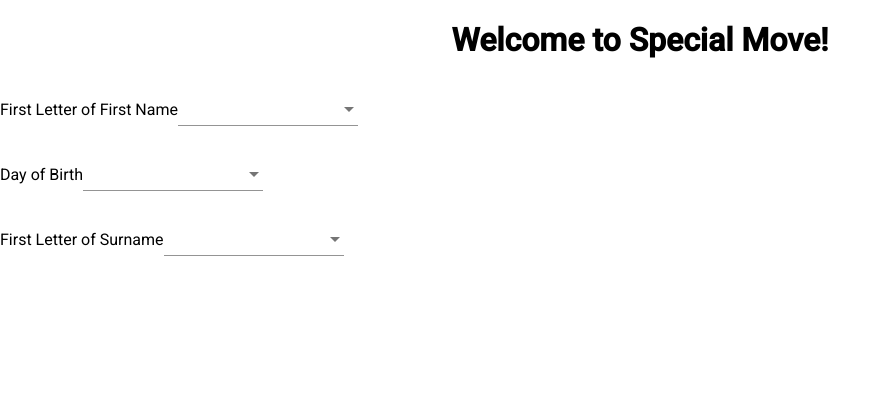
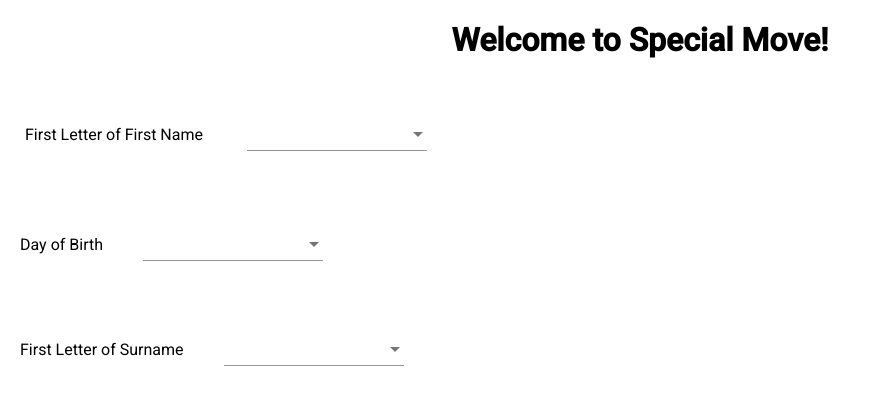
Before and after one commit to boogermanus/SpecialMoves, an Angular app: page / in a window 1280 px wide. Shown: the top 394 px of the page, without its empty margins (0-890 px from the left). Built offline with nearby package versions, Linux system fonts and the light colour scheme.

Commit message:
basic layout for first control

```diff
--- a/src/app/app.component.css
+++ b/src/app/app.component.css
@@ -0,0 +1 @@
+.formControl { margin: 20px }
--- a/src/app/app.component.html
+++ b/src/app/app.component.html
@@ -5,24 +5,34 @@
   </h1>
 </div>
 <div>
-  <mat-label id="lblFirstLetter">First Letter of First Name</mat-label>
-  <mat-form-field id="selectFirstLetter">
-    <mat-select>
-      <mat-option *ngFor="let record of firstLetter" [value]="record.letter">{{record.letter}}</mat-option>
-    </mat-select>
-  </mat-form-field>
+  <table>
+    <tr>
+      <div>
+        <td>
+          <mat-label id="lblFirstLetter" [ngClass]="'formControl'">First Letter of First Name</mat-label>
+        </td>
+        <td>
+          <mat-form-field id="selectFirstLetter" [ngClass]="'formControl'">
+            <mat-select>
+              <mat-option *ngFor="let record of firstLetter" [value]="record.letter">{{record.letter}}</mat-option>
+            </mat-select>
+          </mat-form-field>
+        </td>
+      </div>
+    </tr>
+  </table>
 </div>
 <div>
-  <mat-label id="lblDayOfBirth">Day of Birth</mat-label>
-  <mat-form-field id="selectDayOfBirth">
+  <mat-label id="lblDayOfBirth" [ngClass]="'formControl'">Day of Birth</mat-label>
+  <mat-form-field id="selectDayOfBirth" [ngClass]="'formControl'">
     <mat-select>
       <mat-option *ngFor="let record of dayOfBirth" [value]="record.dayOfBirth">{{record.dayOfBirth}}</mat-option>
     </mat-select>
   </mat-form-field>
 </div>
 <div>
-  <mat-label id="lblSurnameLetter">First Letter of Surname</mat-label>
-  <mat-form-field id="selectSurnameLetter">
+  <mat-label id="lblSurnameLetter" [ngClass]="'formControl'">First Letter of Surname</mat-label>
+  <mat-form-field id="selectSurnameLetter" [ngClass]="'formControl'">
     <mat-select>
       <mat-option *ngFor="let record of surnameLetter" [value]="record.letter">{{record.letter}}</mat-option>
     </mat-select>
```
